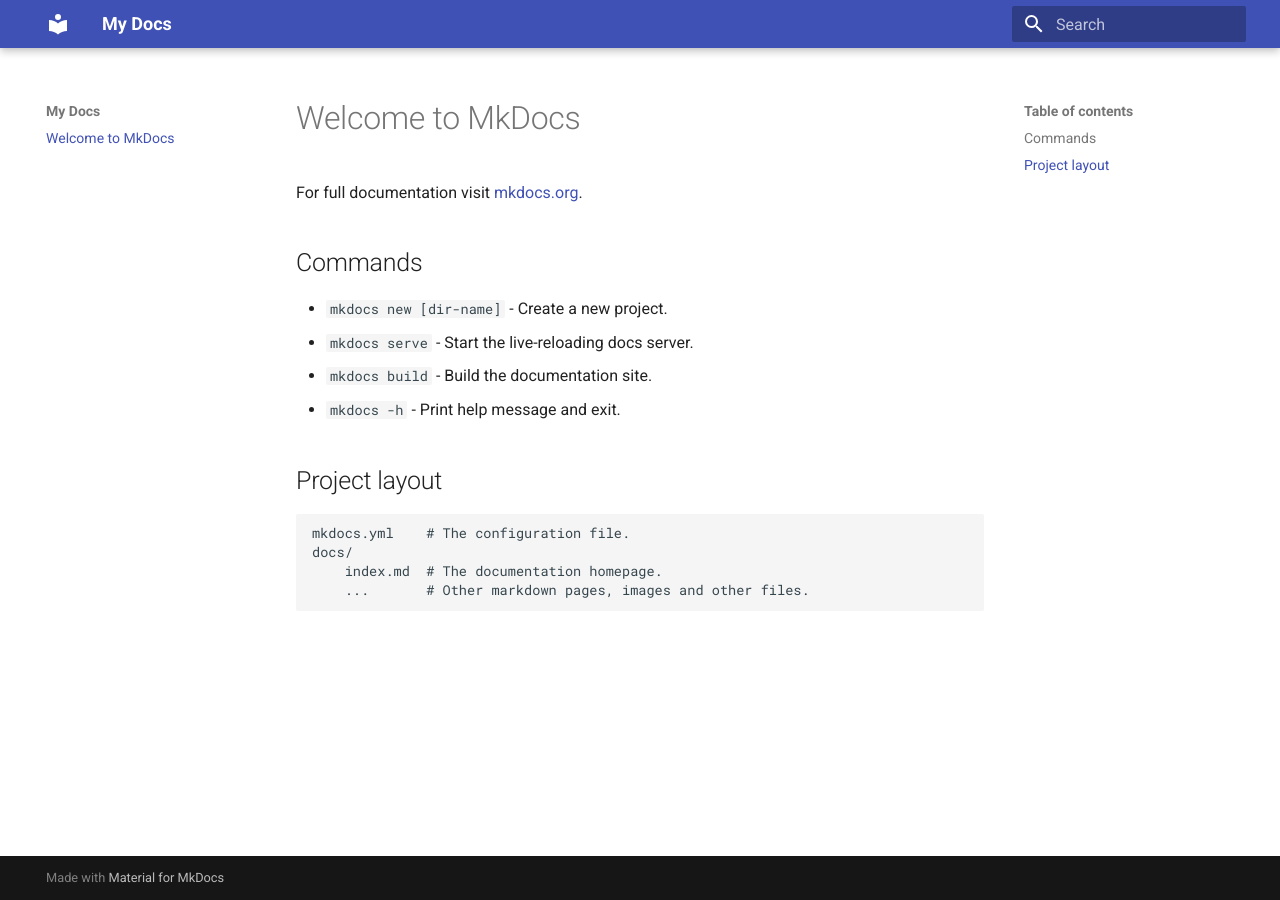
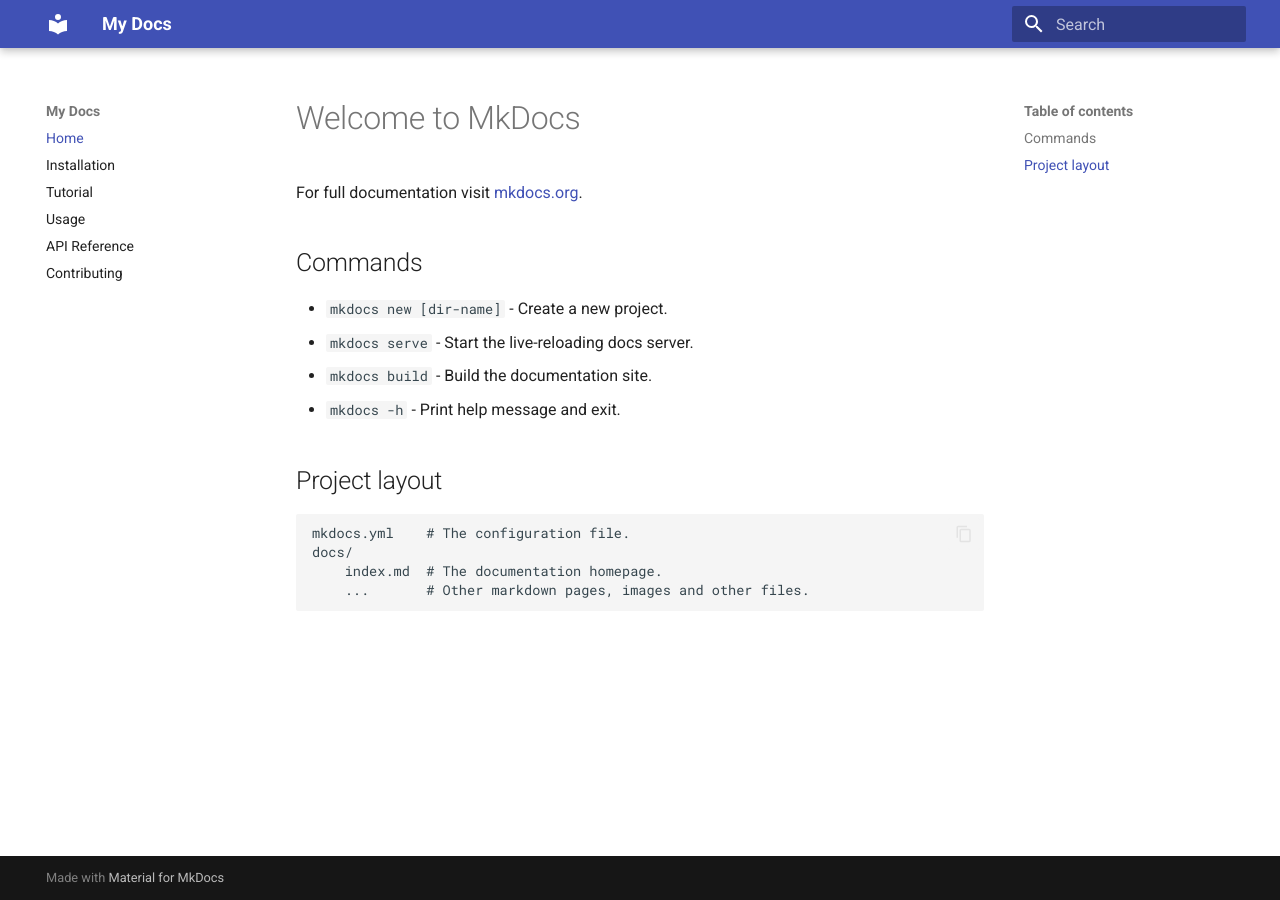
Before and after one commit to datascienceworld-kan/vinagent-docs, an MkDocs documentation site: the page built from docs/index.md, in a window 1280 px wide. Built offline with MkDocs 1.6.1 and Material for MkDocs 9.7.7, drawn with Linux system fonts in a browser that asks for light colours.

Commit message:
Update documents

```diff
--- a/mkdocs.yml
+++ b/mkdocs.yml
@@ -1,4 +1,29 @@
 site_name: My Docs
-site_url: https://github.com/datascienceworld-kan/vinagent
+site_url: https://github.com/datascienceworld-kan/vinagent-docs
 theme:
   name: material
+  palette:
+    primary: indigo
+  features:
+    - content.code.copy
+
+nav:
+  - Home: index.md
+  - Installation: installation.md
+  - Tutorial: tutorial.md
+  - Usage: usage.md
+  - API Reference: api.md
+  - Contributing: contributing.md
+plugins:
+  - search
+  - mkdocstrings:
+      handlers:
+        python:
+          options:
+            show_source: true
+markdown_extensions:
+  - pymdownx.highlight:
+      anchor_linenums: true
+  - pymdownx.inlinehilite
+  - pymdownx.snippets
+  - pymdownx.superfences
```
Also changed, not shown: docs/api.md (added, +1 -0 lines), docs/installation.md (added, +1 -0 lines), docs/tutorial.md (added, +1 -0 lines), docs/usage.md (added, +1 -0 lines), docs/contributing.md (added), 1 other file.
